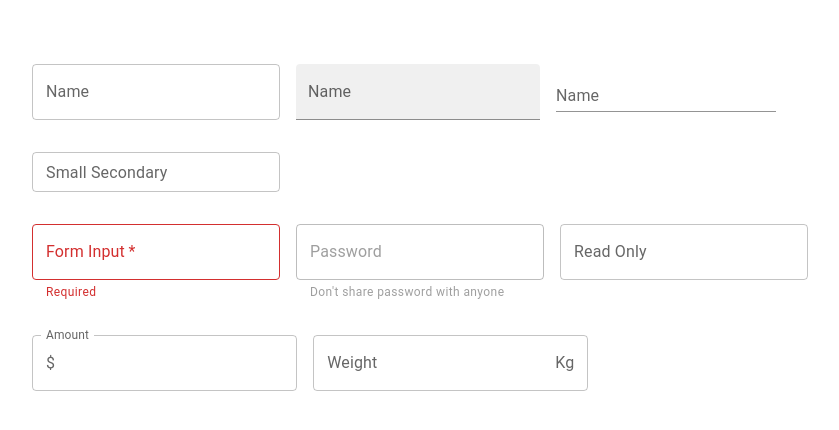
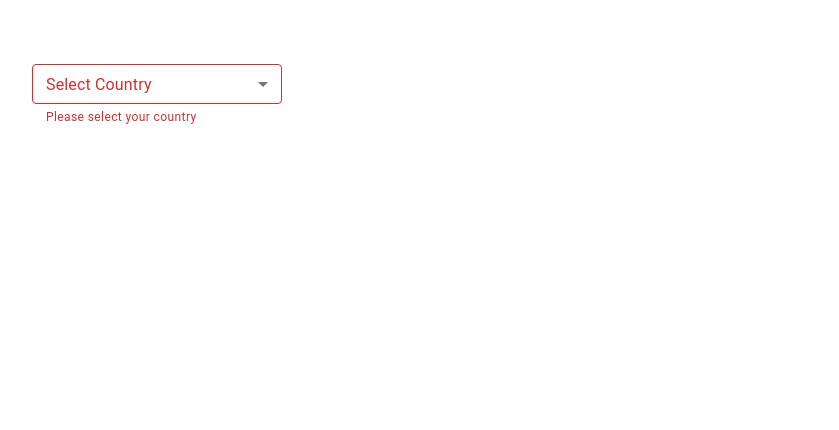
Before and after one commit to DarkM4tt/Material-UI-5, a React (Create React App) app: page / in a window 1280 px wide. Shown: the top 430 px of the page, without its empty margins (32-871 px from the left). Built offline with nearby package versions, Linux system fonts and the light colour scheme.

Commit message:
Done Select.

```diff
--- a/src/App.tsx
+++ b/src/App.tsx
@@ -3,13 +3,15 @@
 //import MuiTypography from "./components/MuiTypography";
 // import MuiButton from "./components/MuiButton";
 import MuiTextField from "./components/MuiTextField";
+import MuiSelect from "./components/MuiSelect";
 
 function App() {
   return (
     <div className="App">
       {/* <MuiTypography /> */}
       {/* <MuiButton /> */}
-      <MuiTextField />
+      {/* <MuiTextField /> */}
+      <MuiSelect />
     </div>
   );
 }
--- /dev/null
+++ b/src/components/MuiSelect.tsx
@@ -0,0 +1,37 @@
+import { Box, TextField, MenuItem } from "@mui/material";
+import { useState } from "react";
+
+const MuiSelect = () => {
+  const [countries, setCountries] = useState<string[]>([]);
+  console.log({ countries });
+
+  const handleChange = (event: React.ChangeEvent<HTMLInputElement>) => {
+    const value = event.target.value;
+    setCountries(typeof value === "string" ? value.split(",") : value);
+  };
+
+  return (
+    <Box width="250px">
+      <TextField
+        label="Select Country"
+        select
+        value={countries}
+        onChange={handleChange}
+        fullWidth
+        SelectProps={{
+          multiple: true,
+        }}
+        size="small"
+        color="secondary"
+        helperText="Please select your country"
+        error
+      >
+        <MenuItem value="IN">India</MenuItem>
+        <MenuItem value="US">USA</MenuItem>
+        <MenuItem value="AU">Australia</MenuItem>
+      </TextField>
+    </Box>
+  );
+};
+
+export default MuiSelect;
```
